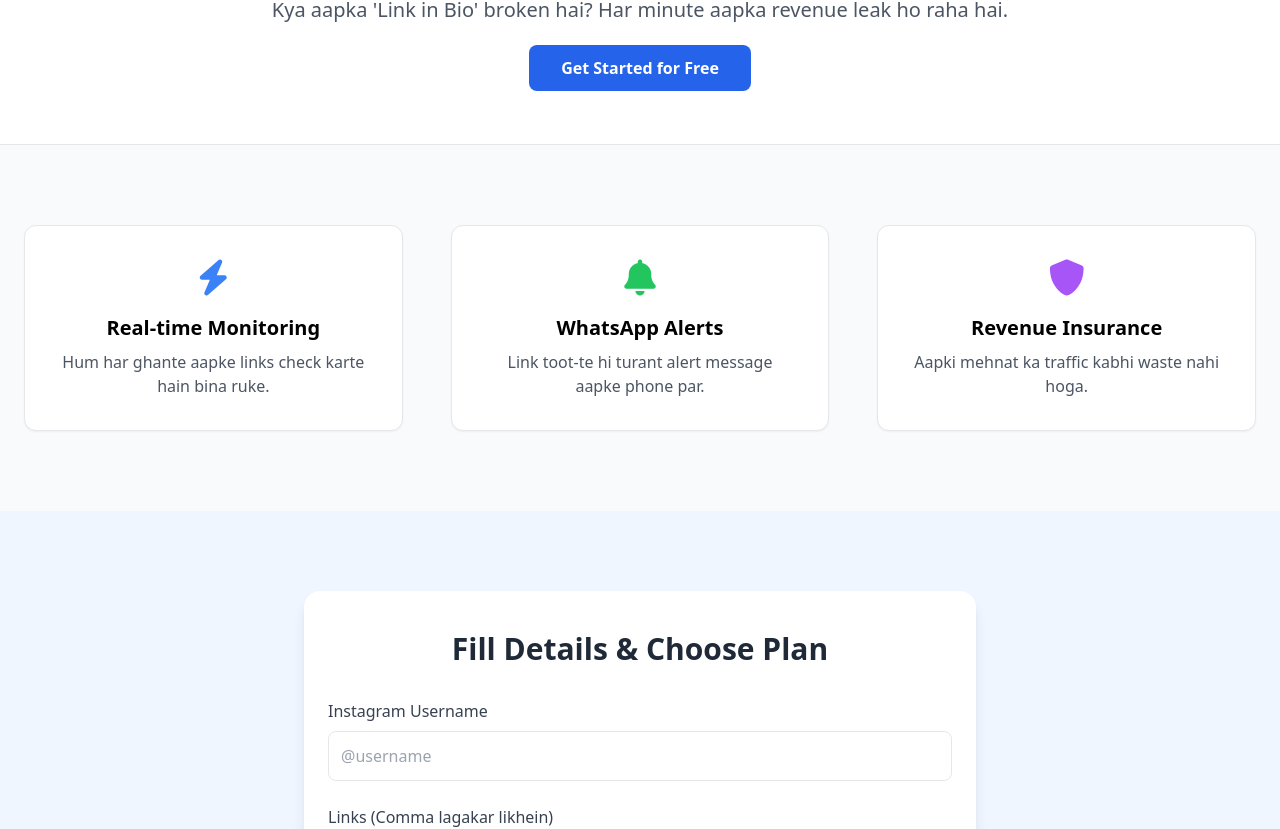
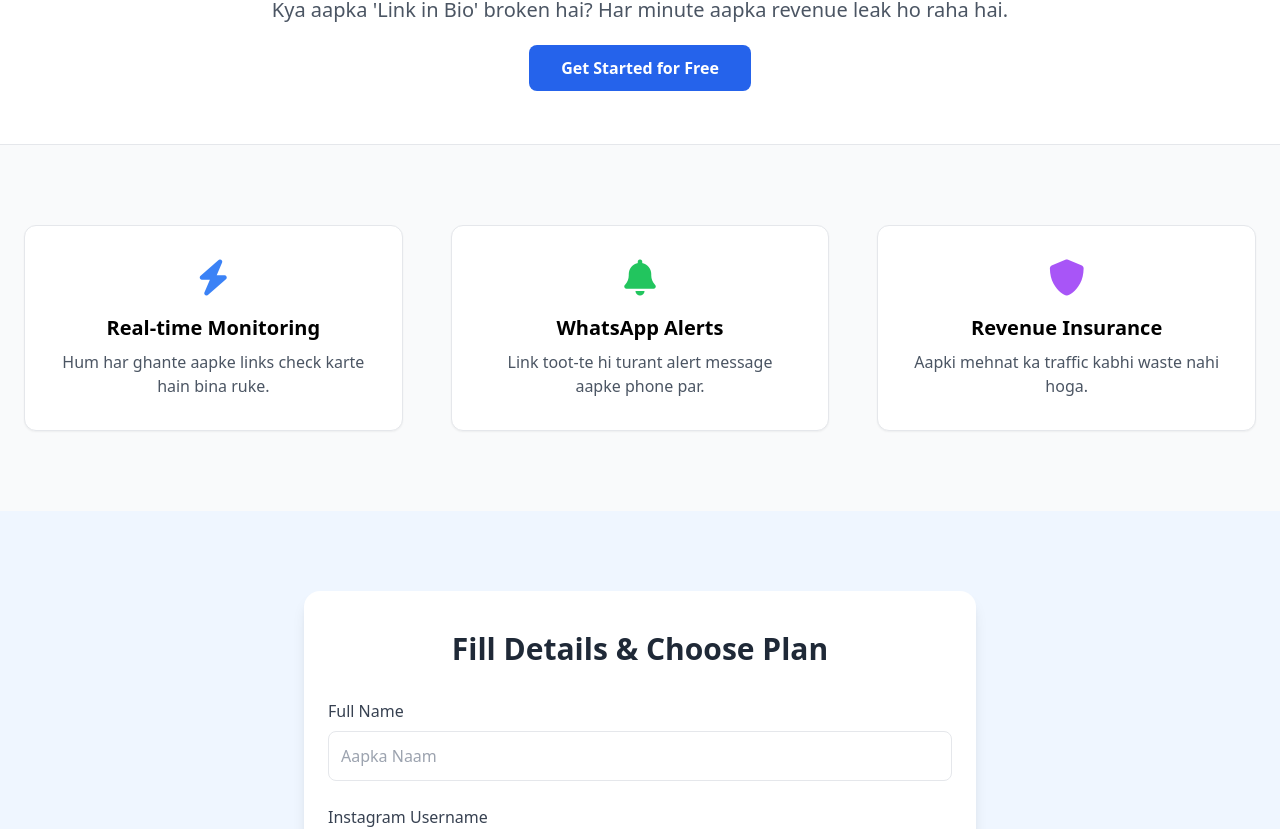
Before and after one commit to kiddocartoon111-hub/LinkScanner, a plain HTML site: page index.html in a window 1280 px wide. Shown: the part 132-961 px from the top of the page. Drawn offline with nearby package versions, Linux system fonts and the light colour scheme.

Commit message:
Update index.html

```diff
--- a/index.html
+++ b/index.html
@@ -41,6 +41,10 @@
         <div class="max-w-2xl mx-auto px-6 bg-white p-10 rounded-2xl shadow-lg">
             <h2 class="text-3xl font-bold text-center mb-8 text-gray-800">Fill Details & Choose Plan</h2>
             <form id="saas-form" class="space-y-6">
+                <div>
+    <label class="block text-gray-700 font-medium mb-2">Full Name</label>
+    <input type="text" name="Name" required placeholder="Aapka Naam" class="w-full p-3 border rounded-lg focus:ring-2 focus:ring-blue-500">
+                </div>
                 <div>
                     <label class="block text-gray-700 font-medium mb-2">Instagram Username</label>
                     <input type="text" name="Instagram" required placeholder="@username" class="w-full p-3 border rounded-lg focus:ring-2 focus:ring-blue-500">
```
